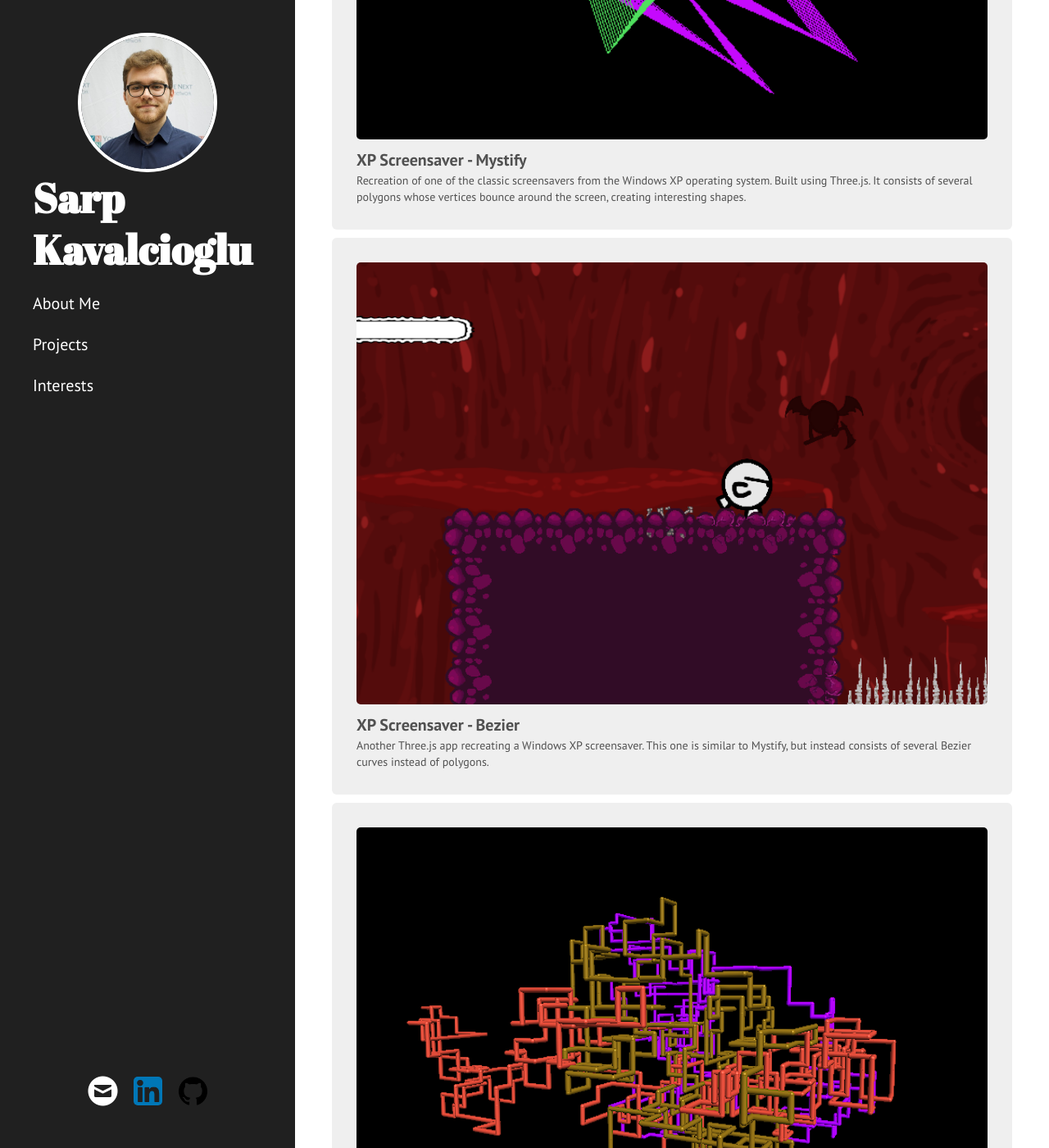
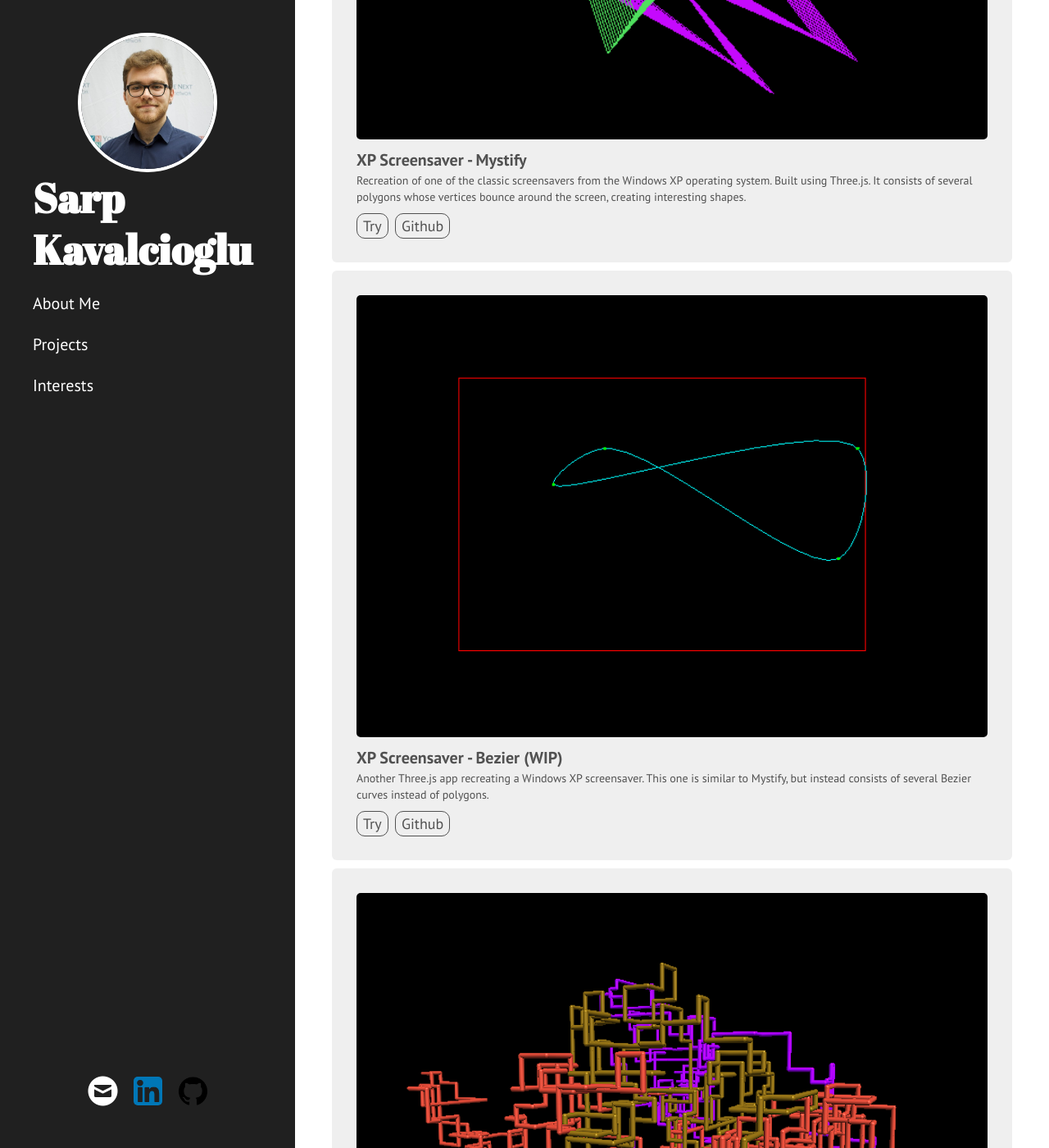
Before and after one commit to kavalcio/kavalcio.github.io, a Jekyll site: the page built from three.md, in a window 1280 px wide and 1400 px high, scrolled down 544 px. Shown: the whole window at 82% size. Built offline with Jekyll 4.4.1, drawn with Linux system fonts in a browser that asks for light colours; Markdown is read by kramdown in place of the engine named in the settings.

Commit message:
Clean up threejs projects page

```diff
--- a/_includes/cell.html
+++ b/_includes/cell.html
@@ -8,4 +8,12 @@
     <div class="t-cell-description">
         {{ include.description }}
     </div>
+    <div class="t-cell-footer">
+        {% if include.playUrl %}
+            <a href="{{ include.playUrl }}" class="t-cell-button">Try</a>
+        {% endif %}
+        {% if include.githubUrl %}
+            <a href="{{ include.githubUrl }}" class="t-cell-button">Github</a>
+        {% endif %}
+    </div>
 </div>
--- a/public/css/custom.css
+++ b/public/css/custom.css
@@ -233,3 +233,23 @@
     font-size: 14px;
     line-height: 20px;
 }
+
+.t-cell-footer {
+    margin-top: auto;
+    padding-top: 10px;
+}
+
+.t-cell-button {
+    color: inherit;
+    border: 1px solid;
+    border-radius: 10px;
+    padding: 3px 7px 3px 7px;
+    cursor: pointer;
+    margin-right: 3px;
+    font-size: 18px;
+}
+
+.t-cell-button:hover {
+    background-color: #d1d1d1;
+    text-decoration: none;
+}
--- a/three.md
+++ b/three.md
@@ -11,13 +11,15 @@ title: Three.js Projects
         description="Recreation of one of the classic screensavers from the Windows XP operating system. Built using Three.js. It consists of several polygons whose vertices bounce around the screen, creating interesting shapes."
         img="../images/mystify.png"
         playUrl="https://three-js-screen-savers.vercel.app/mystify.html"
+        githubUrl="https://github.com/kavalcio/three-js-screen-savers"
     %}
-    {%
+        {%
         include cell.html
-        title="XP Screensaver - Bezier"
+        title="XP Screensaver - Bezier (WIP)"
         description="Another Three.js app recreating a Windows XP screensaver. This one is similar to Mystify, but instead consists of several Bezier curves instead of polygons."
-        img="../images/leukofight_2.png"
+        img="../images/bezier.png"
         playUrl="https://three-js-screen-savers.vercel.app/bezier.html"
+        githubUrl="https://github.com/kavalcio/three-js-screen-savers"
     %}
     {%
         include cell.html
```
Also changed, not shown: other parts of three.md (+1 -0 lines), images/bezier.png (added).
